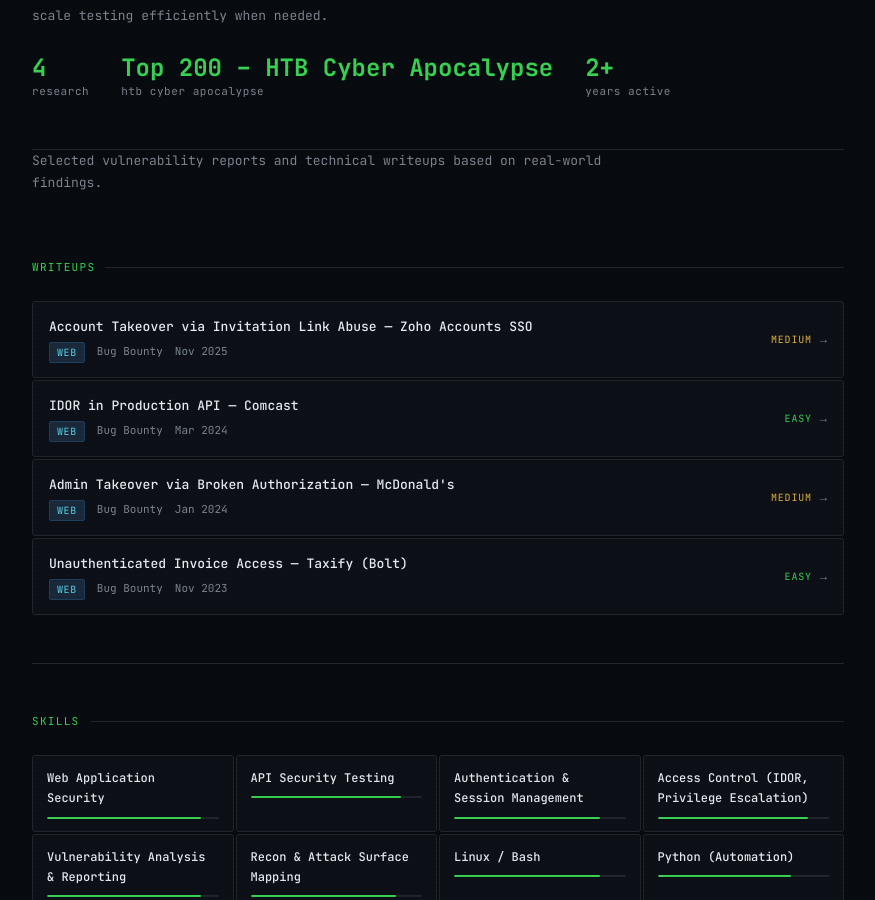
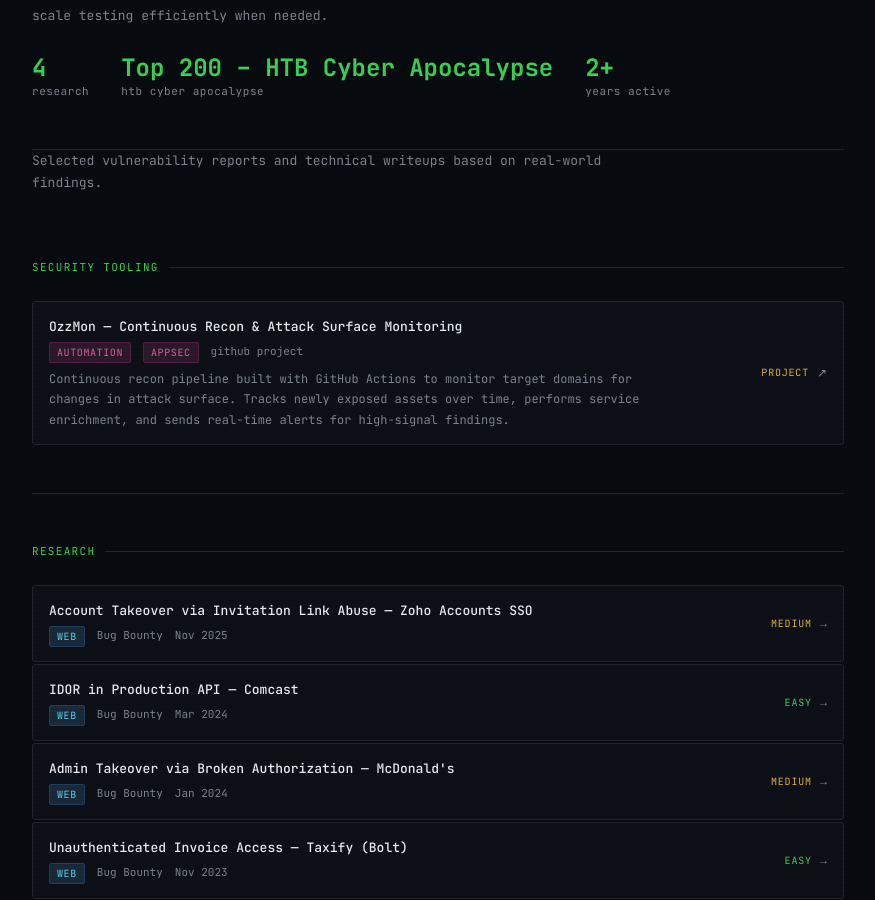
Before and after one commit to Psyphen36/anupam-security-portfolio, a Jekyll site: the page built from index.html, in a window 1280 px wide and 900 px high, scrolled down 575 px. Shown: the whole window, without its empty margins (202-1077 px from the left). Built offline with Jekyll 4.4.1, drawn with Linux system fonts in a browser that asks for light colours.

Commit message:
Update index.html

```diff
--- a/index.html
+++ b/index.html
@@ -450,9 +450,40 @@
 Selected vulnerability reports and technical writeups based on real-world findings.
 </p>
 
+<!-- ── Security Tooling ── -->
+<section>
+  <div class="section-label">security tooling</div>
+
+  <div class="writeup-grid">
+
+    <a class="writeup-card fade-in" href="https://github.com/Psyphen36/OzzMon" target="_blank" rel="noopener">
+      <div class="wu-left">
+        <div class="wu-title">OzzMon — Continuous Recon & Attack Surface Monitoring</div>
+
+        <div class="wu-meta">
+          <span class="wu-tag misc">automation</span>
+          <span class="wu-tag misc">appsec</span>
+          <span class="wu-date">github project</span>
+        </div>
+
+        <div style="margin-top:6px; font-size:12px; color:var(--muted); max-width:600px;">
+          Continuous recon pipeline built with GitHub Actions to monitor target domains for changes in attack surface.
+          Tracks newly exposed assets over time, performs service enrichment, and sends real-time alerts for high-signal findings.
+        </div>
+      </div>
+
+      <div class="wu-right">
+        <span class="wu-difficulty medium">project</span>
+        <span class="wu-arrow">↗</span>
+      </div>
+    </a>
+
+  </div>
+</section>
+
   <!-- ── Writeups ── -->
   <section>
-    <div class="section-label">writeups</div>
+    <div class="section-label">research</div>
     <div class="writeup-grid">
       {% assign writeups = site.pages | where_exp: "p", "p.path contains 'writeups/'" | sort: "date" | reverse %}
       {% for wu in writeups %}
```
